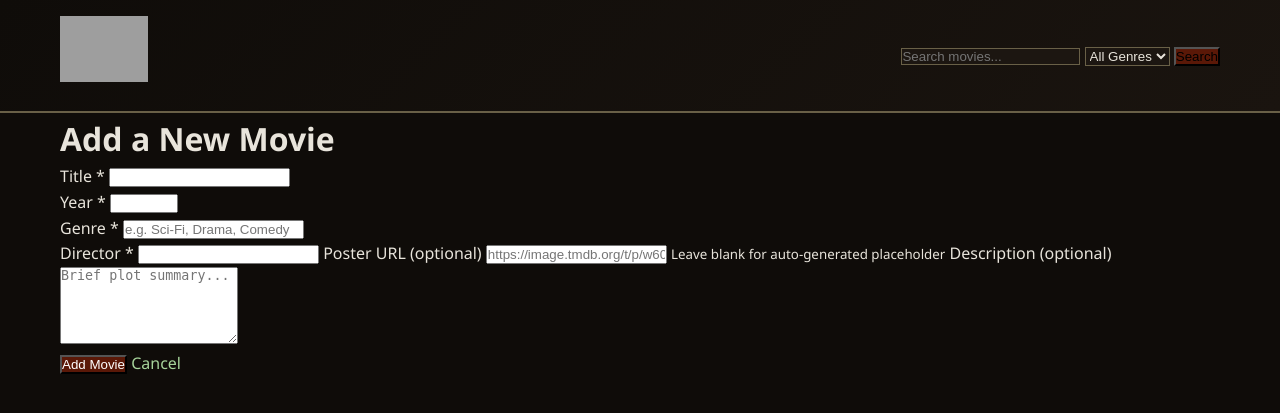
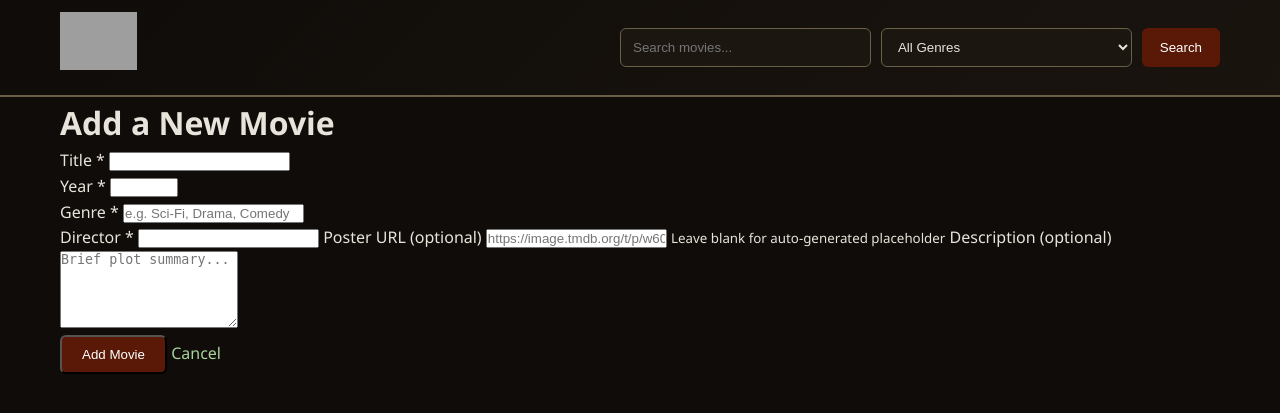
Before and after one commit to rexfactor/film-review-site, a Flask app: template templates/add_movie.html in a window 1280 px wide. Shown: the top 413 px of the page. Run offline with Flask 3, Linux system fonts and the light colour scheme; the template is opened without the code that fills it, so the values that code supplies are empty; grey boxes are pictures that could not be loaded.

Commit message:
Update style.css

```diff
--- a/static/style.css
+++ b/static/style.css
@@ -7,57 +7,75 @@
   --bg: #0f0c09;
   --card-bg: #18120d;
   --text: #e8e4db;
-  --accent: #92ac86;
 }
 
 /* Reset & Base */
 * { margin:0; padding:0; box-sizing:border-box; }
-body {
-  font-family: 'Segoe UI', system-ui, sans-serif;
-  background: var(--bg);
-  color: var(--text);
-  line-height:1.6;
+body { font-family:'Segoe UI',system-ui,sans-serif; background:var(--bg); color:var(--text); line-height:1.6; }
+.container { max-width:1200px; margin:0 auto; padding:0 20px; }
+a { color:var(--celadon); text-decoration:none; }
+a:hover { color:var(--muted-teal); }
+
+/* HEADER — FIXED RESPONSIVE VERSION */
+header {
+  background: linear-gradient(135deg,#0f0c09 0%,#1a140f 100%);
+  border-bottom:2px solid var(--stone);
+  position:sticky; top:0; z-index:100;
+  min-height:80px;               /* guarantees space */
 }
-.container { max-width:1200px; margin:0 auto; padding:0 20px; }
-a { color: var(--celadon); text-decoration:none; }
-a:hover { color: var(--muted-teal); }
-
-/* Header */
-header {
-  background: linear-gradient(135deg, #0f0c09 0%, #1a140f 100%);
-  border-bottom: 2px solid var(--stone);
-  position: sticky; top: 0; z-index: 100;
+header .container {
+  display:flex;
+  align-items:center;
+  justify-content:space-between;
+  padding:12px 20px;             /* reduced vertical padding */
+  flex-wrap:wrap;                /* allows graceful wrap on very small screens */
+  gap:16px;
 }
-header .container { display:flex; justify-content:space-between; align-items:center; padding:1rem 20px; gap:1rem; }
-.logo { height: 66px; width: auto; }
-.search-form input, .search-form select {
-  background: #1c1611; border:1px solid var(--stone); color: var(--text);
-}
-.search-form button { background: var(--garnet); }
-
-/* Cards & Buttons */
-.card {
-  background: var(--card-bg);
-  border: 1px solid var(--stone);
-  transition: all 0.3s ease;
-}
-.card:hover {
-  transform: translateY(-8px);
-  box-shadow: 0 12px 30px rgba(146,172,134,0.15);
-  border-color: var(--muted-teal);
-}
-.add-btn, .btn-primary, .submit-review {
-  background: var(--garnet);
-  color: white;
-  transition: all 0.3s;
-}
-.add-btn:hover, .btn-primary:hover, .submit-review:hover {
-  background: #6b2f1f;
+.logo {
+  height:58px;                   /* slightly smaller but still bold */
+  width:auto;
+  flex-shrink:0;
 }
 
-/* Ratings */
-.rating, .rating-big, .review-rating { color: var(--celadon); }
+/* Search form — stays on same line until screen gets tiny */
+.search-form {
+  display:flex;
+  gap:10px;
+  flex:1;
+  max-width:600px;
+  flex-wrap:wrap;                /* prevents breaking on small phones */
+}
+.search-form input,
+.search-form select {
+  padding:10px 12px;
+  background:#1c1611;
+  border:1px solid var(--stone);
+  color:var(--text);
+  border-radius:6px;
+  flex:1;
+  min-width:140px;               /* prevents tiny boxes */
+}
+.search-form button {
+  background:var(--garnet);
+  color:white;
+  border:none;
+  padding:0 18px;
+  border-radius:6px;
+  cursor:pointer;
+}
 
-/* Movie detail */
-.movie-detail { background: var(--card-bg); border: 1px solid var(--stone); }
-.detail-poster { border: 3px solid var(--stone); }
+/* Cards & Buttons (unchanged) */
+.card { background:var(--card-bg); border:1px solid var(--stone); transition:all .3s; }
+.card:hover { transform:translateY(-8px); box-shadow:0 12px 30px rgba(146,172,134,.15); border-color:var(--muted-teal); }
+.add-btn, .btn-primary, .submit-review { background:var(--garnet); color:white; padding:10px 20px; border-radius:6px; }
+.add-btn:hover, .btn-primary:hover, .submit-review:hover { background:#6b2f1f; }
+.rating, .rating-big, .review-rating { color:var(--celadon); }
+.movie-detail { background:var(--card-bg); border:1px solid var(--stone); }
+.detail-poster { border:3px solid var(--stone); }
+
+/* Mobile fallback — when screen < 600px */
+@media (max-width: 600px) {
+  header .container { padding:10px 15px; justify-content:center; }
+  .logo { height:50px; }
+  .search-form { width:100%; justify-content:center; }
+    }
```
